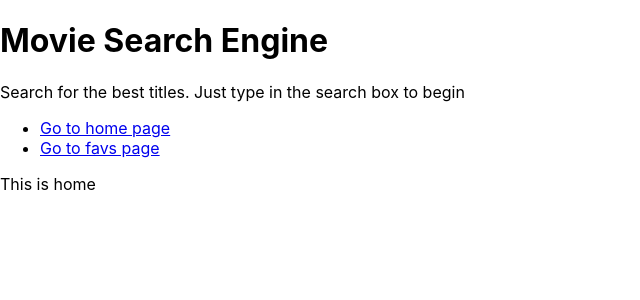
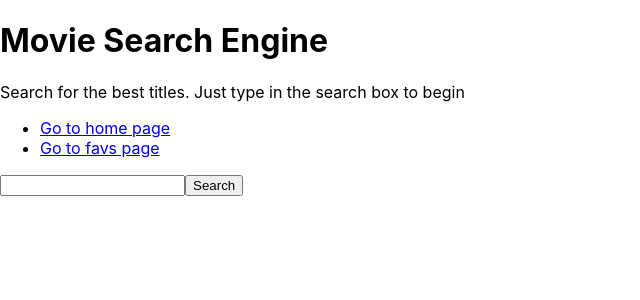
Before and after one commit to eminshamshoian/movie-search, a React (Create React App) app: page / in a window 1280 px wide. Shown: the top 300 px of the page, without its empty margins (0-640 px from the left). Built offline with nearby package versions, Linux system fonts and the light colour scheme.

Commit message:
added API search and implemented input for search in homepage

```diff
--- a/src/pages/Home.js
+++ b/src/pages/Home.js
@@ -1,8 +1,41 @@
-import React from 'react';
+import React, { useState } from 'react';
 import Layout from '../components/Layout';
 
 const Home = () => {
-  return <Layout>This is home</Layout>;
+  const [input, setInput] = useState('');
+
+  const onSearch = () => {
+    // https://api.tvmaze.com/search/shows?q=girls
+    fetch(`https://api.tvmaze.com/search/shows?q=${input}`)
+      .then(r => r.json())
+      .then(result => {
+        console.log(result);
+      });
+  };
+
+  const onKeyDown = e => {
+    if (e.keyCode === 13) {
+      onSearch();
+    }
+  };
+
+  const onInChange = e => {
+    setInput(e.target.value);
+  };
+
+  return (
+    <Layout>
+      <input
+        type="text"
+        onChange={onInChange}
+        onKeyDown={onKeyDown}
+        value={input}
+      />
+      <button type="button" onClick={onSearch}>
+        Search
+      </button>
+    </Layout>
+  );
 };
 
 export default Home;
```
